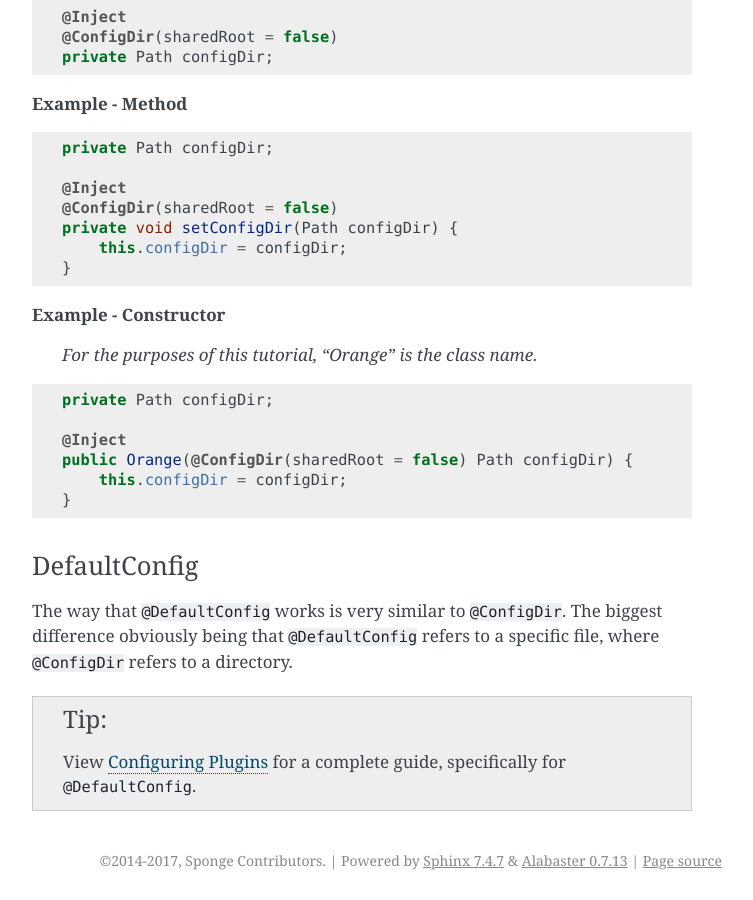
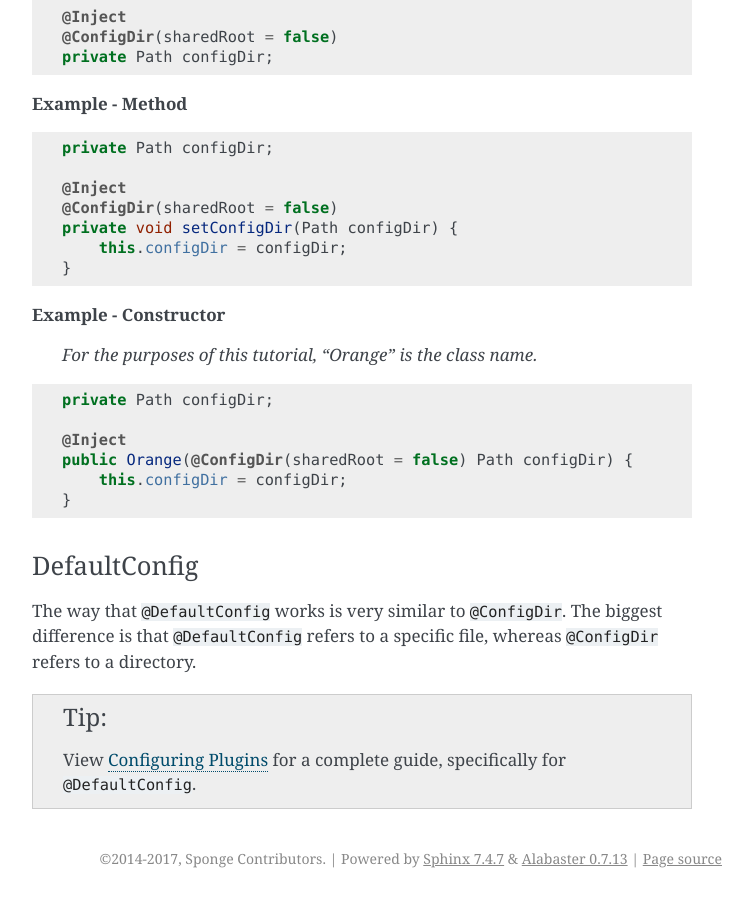
Before and after one commit to SpongePowered/SpongeDocs, a Sphinx documentation site: the page built from source/plugin/injection.rst, in a window 1280 px wide and 900 px high, scrolled down 3338 px. Shown: the whole window, without its empty margins (388-1141 px from the left). Built offline with Sphinx 7.4.7, drawn with Linux system fonts in a browser that asks for light colours; pages that are not in the unit, such as notebooks, are missing from menus; cross-references to code outside the pages are shown as plain code.

Commit message:
Minor Issue Fixes
This will eventually clear out #437

```diff
--- a/source/plugin/injection.rst
+++ b/source/plugin/injection.rst
@@ -184,8 +184,8 @@ The recommended way to obtain your config file is through Guice, along with the
 DefaultConfig
 ~~~~~~~~~~~~~
 
-The way that ``@DefaultConfig`` works is very similar to ``@ConfigDir``. The biggest difference obviously being that
-``@DefaultConfig`` refers to a specific file, where ``@ConfigDir`` refers to a directory.
+The way that ``@DefaultConfig`` works is very similar to ``@ConfigDir``. The biggest difference is that
+``@DefaultConfig`` refers to a specific file, whereas ``@ConfigDir`` refers to a directory.
 
 .. tip::
 
```
